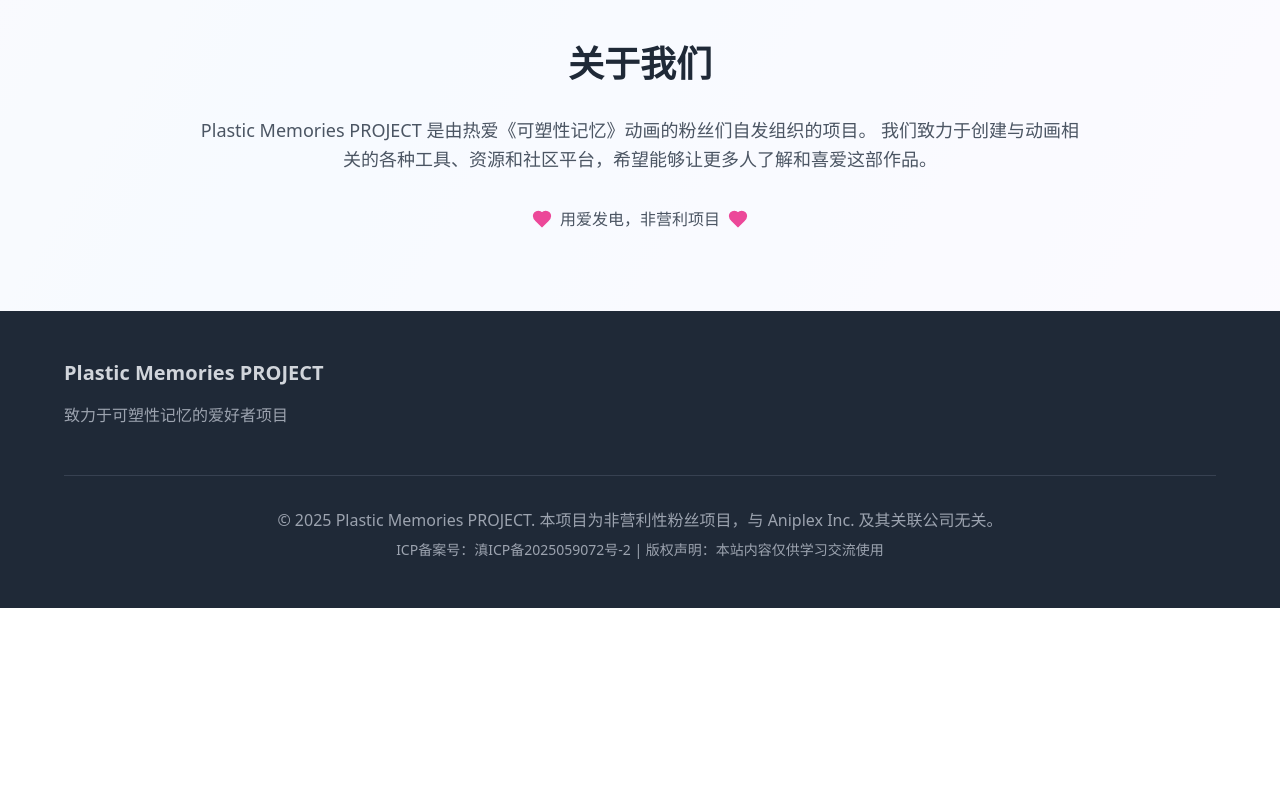
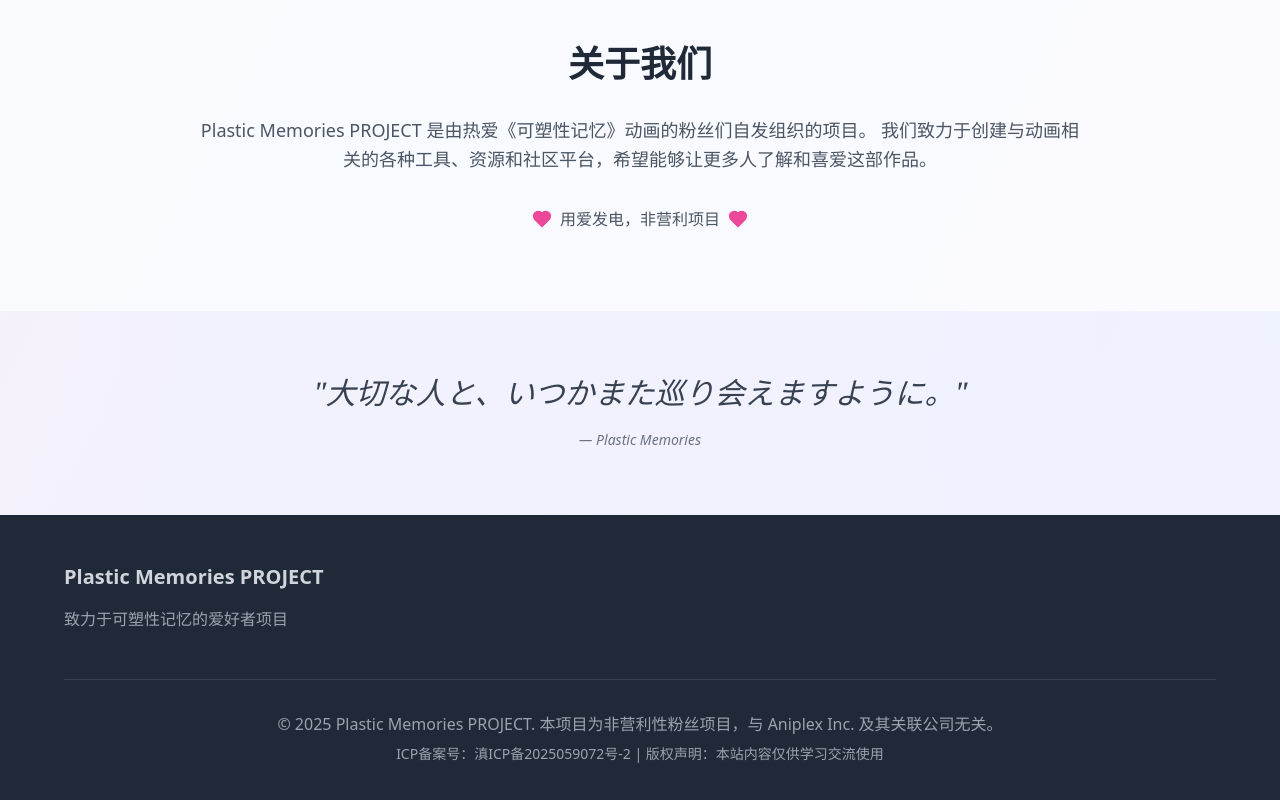
Before and after one commit to Plastic-Memories-PROJECT/homepage, a React (Vite) app: page / in a window 1280 px wide. Shown: the part 1548-2348 px from the top of the page. Before the commit the page ends 2156 px from the top, so only its background shows below. Built offline with nearby package versions, Linux system fonts and the light colour scheme.

Commit message:
Add quote

```diff
--- a/src/App.tsx
+++ b/src/App.tsx
@@ -174,6 +174,18 @@
         </div>
       </section>
 
+      {/* Quote Section */}
+      <section className="py-16 px-6 bg-gradient-to-r from-pink-100/30 to-blue-100/30">
+        <div className="max-w-4xl mx-auto text-center">
+          <blockquote className="text-2xl md:text-3xl text-gray-700 mb-4 font-serif italic leading-relaxed">
+            "大切な人と、いつかまた巡り会えますように。"
+          </blockquote>
+          <cite className="text-gray-500 text-sm">
+            — Plastic Memories
+          </cite>
+        </div>
+      </section>
+
       {/* Footer */}
       <footer className="bg-gray-800 text-gray-300 py-12 px-6">
         <div className="max-w-6xl mx-auto">
```
